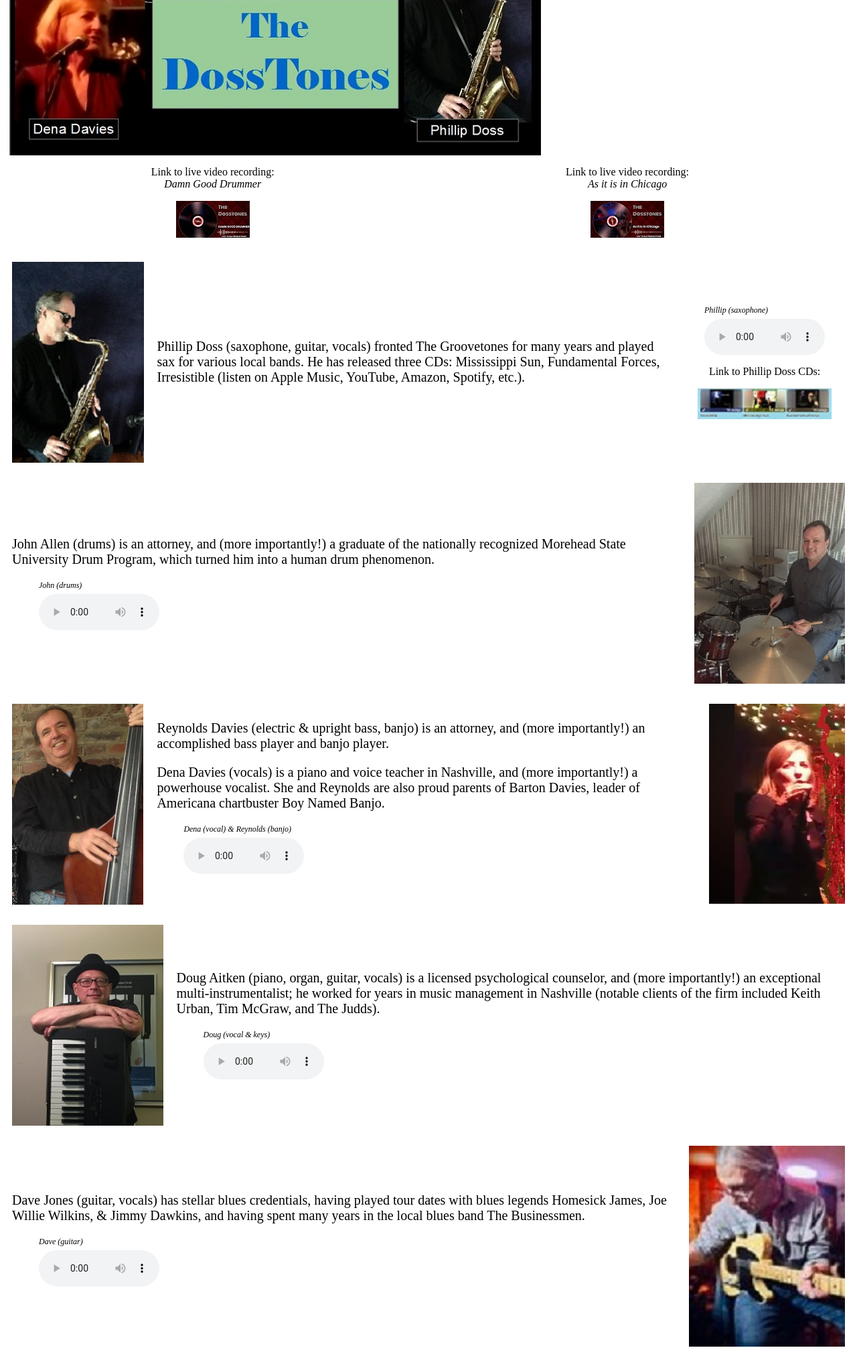
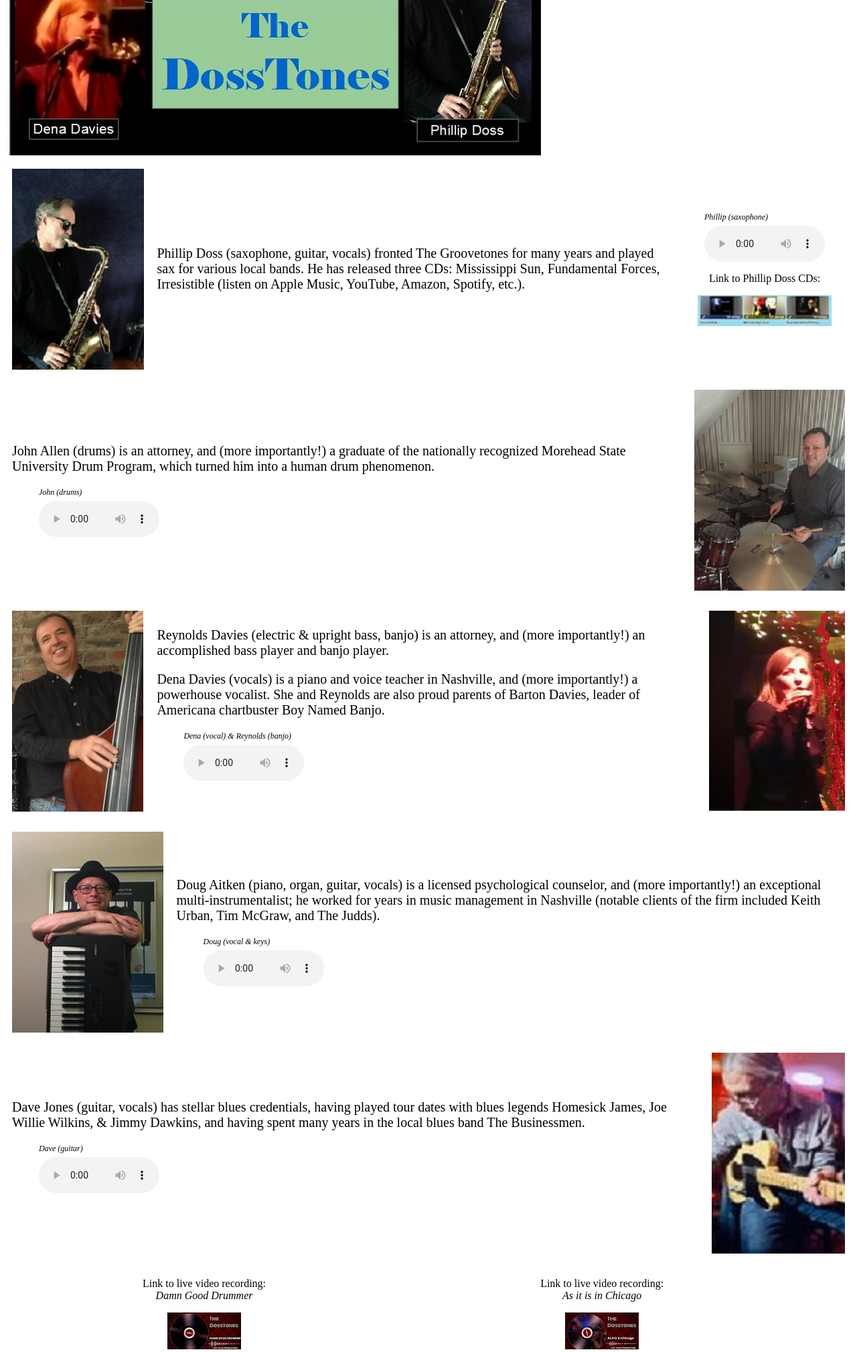
Before and after one commit to KathyDoss/thedosstones, a PHP site: page /index.htm in a window 1280 px wide. Shown: the part 711-2730 px from the top of the page at 67% size. Run offline with PHP 8.4, Linux system fonts and the light colour scheme; some web fonts are replaced.

Commit message:
moved video links to bottom

```diff
--- a/assets/style/style.css
+++ b/assets/style/style.css
@@ -47,7 +47,7 @@ font-family: 'Ariel';
 }
 
 .video-link {
-width:49%;
+width:47%;
 justify-content:center;
 }
 
--- a/index.htm
+++ b/index.htm
@@ -39,25 +39,6 @@
     </div>
 
 
-<p text-align-center>
-    <div class="video-link">
-
-      <p style=text-align:center> Link to live video recording:<br>
-        <em>Damn Good Drummer</em></p>
-
-        <p style = "text-align:center">
-        <a href="https://vimeo.com/671753340?fbclid=IwAR0AuxMG2JPocDvae3xkzkJDM3QtB7sTo-MF8t5jyeBqKq5xU19ft4Nz4-Y">
-        <img id = "icon-image"src="assets/images/DamnDrummerPic.jpg"
-            alt ="Damn Good Drummer">   </a>
-</div>
-   <div class="video-link">
-        <p style=text-align:center> Link to live video recording:<br>
-        <em>As it is in Chicago</em></p>
-        <p style = "text-align:center">
-        <a href="https://vimeo.com/671772425">
-        <img id ="icon-image"src="assets/images/AsChicagoPic.jpg"
-             alt="As it is in Chicago"> </a>
-    </div>
 
  </div>
 <!------------------------------------------------Begin Phil Section---------------------->
@@ -172,7 +153,7 @@
 
 
        <div>
-       <img id="player-photo" src ="Dena.Png" >
+       <img id="player-photo" src ="Dena.PNG" >
        </div>
 
 
@@ -240,5 +221,28 @@
 
       </div>
 
+<!-----------------------------------------------link to videos--------------------------------->
+<div class= "flex-row">
+
+ <p text-align-center>
+    <div class="video-link">
+        <p style=text-align:center> Link to live video recording:<br>
+        <em>Damn Good Drummer</em></p>
+
+        <p style = "text-align:center">
+        <a href="https://vimeo.com/671753340?fbclid=IwAR0AuxMG2JPocDvae3xkzkJDM3QtB7sTo-MF8t5jyeBqKq5xU19ft4Nz4-Y">
+        <img id = "icon-image"src="assets/images/DamnDrummerPic.jpg"
+            alt ="Damn Good Drummer">   </a>
+    </div>
+
+   <div class="video-link">
+        <p style=text-align:center> Link to live video recording:<br>
+        <em>As it is in Chicago</em></p>
+        <p style = "text-align:center">
+        <a href="https://vimeo.com/671772425">
+        <img id ="icon-image"src="assets/images/AsChicagoPic.jpg"
+             alt="As it is in Chicago"> </a>
+   </div>
+</div>
 
   </body>
```
Also changed, not shown: assets/images/JonesPic01.jpg.
